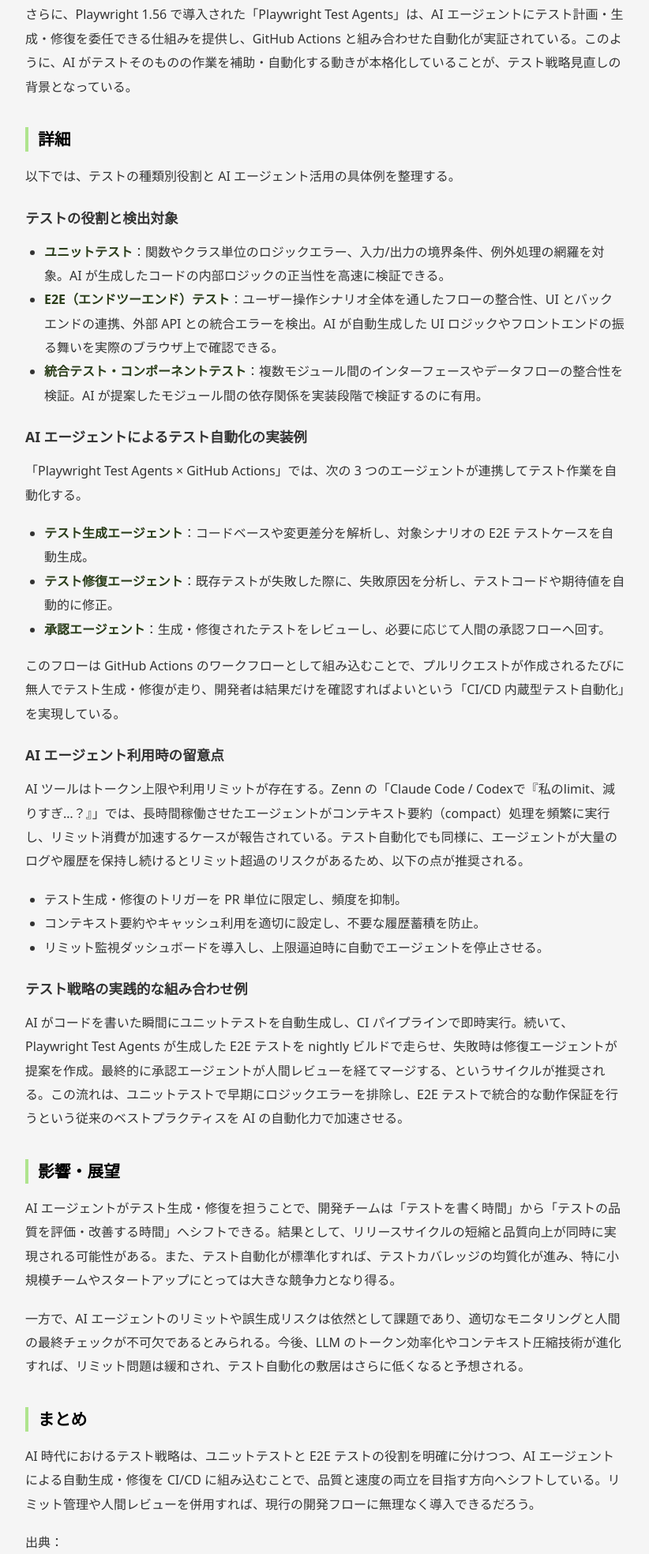
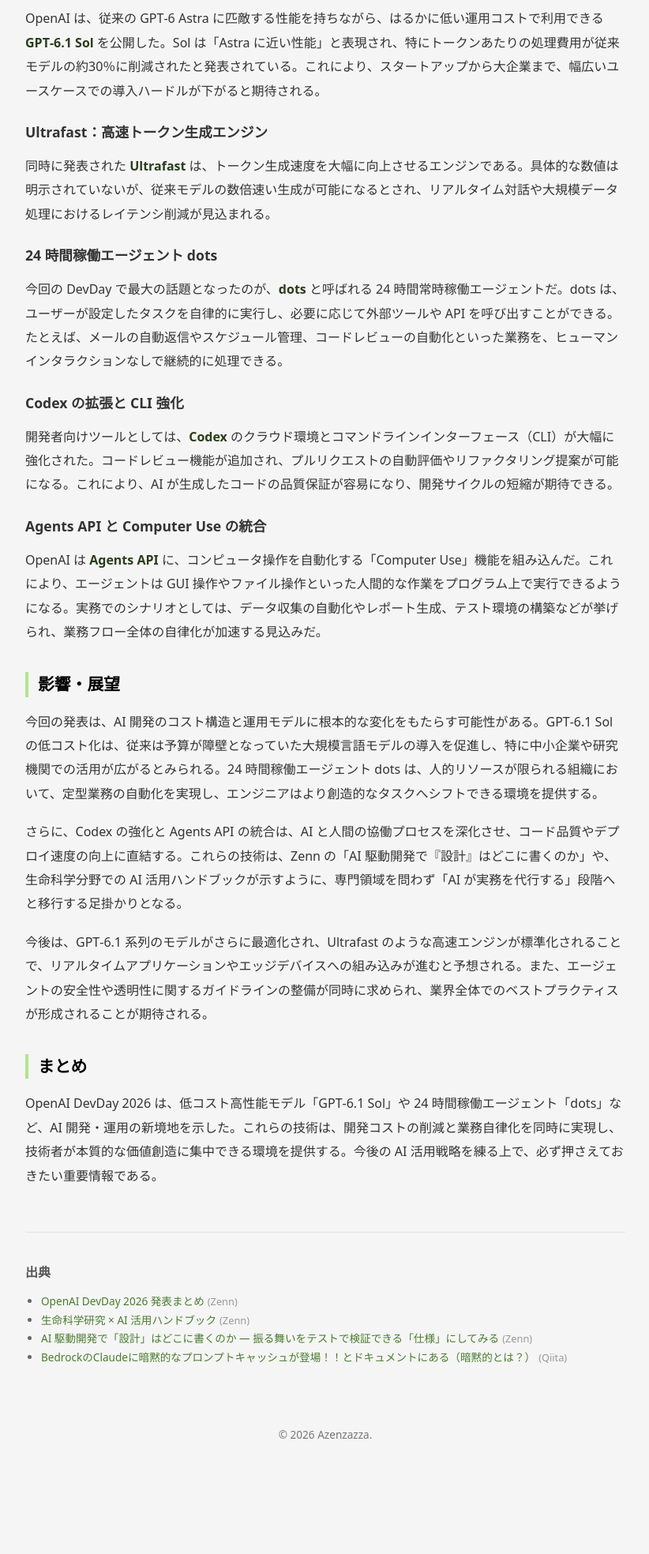
Before and after one commit to Azenzazza/Azenzazza.github.io, a plain HTML site: page news/tech.html in a window 1280 px wide. Shown: the part 832-2800 px from the top of the page at 79% size, without its empty margins (228-1050 px from the left). After the commit the page ends 2674 px from the top, so only its background shows below. Drawn offline with Linux system fonts and the light colour scheme.

Commit message:
Update news 2026-09-30

```diff
--- a/news/tech.html
+++ b/news/tech.html
@@ -5,8 +5,8 @@
   <link rel="stylesheet" href="../main.css">
   <meta charset="UTF-8">
   <meta name="viewport" content="width=device-width, initial-scale=1.0">
-  <title>AIとテストの新戦略 ― 役割と自動化 - Azenzazzaのサイト</title>
-  <meta name="description" content="AIツール普及でテストの役割が再評価され、E2Eとユニットの使い分けや自動生成が重要になっている。">
+  <title>OpenAI DevDay 2026 発表まとめ - Azenzazzaのサイト</title>
+  <meta name="description" content="OpenAI DevDayで登場したGPT‑6.1や24時間稼働エージェントなど、AI開発・運用の新境地が示された点が、AI活用を検討する技術者にとって最重要情報です。">
   <style>
     body {
       margin: 0;
@@ -185,66 +185,44 @@
       <a href="./normal.html">一般</a>
     </div>
 
-    <p class="news-date">2026年09月30日</p>
-    <h1>AIとテストの新戦略 ― 役割と自動化</h1>
+    <p class="news-date">2026年10月01日</p>
+    <h1>OpenAI DevDay 2026 発表まとめ</h1>
 
     <article class="news-body">
 <h2>リード文</h2>
-<p>AI がコード生成やテスト支援まで担う時代、テスト戦略は「どちらが優れているか」ではなく「どの不具合を捕捉できるか」で再評価される必要がある。E2E テストとユニットテストの役割分担に加え、AI エージェントによるテスト自動生成・修復が実装例として注目されている。本稿では、AI と共に開発する際のテストの新たな位置付けと、実務で活かすための具体的手法を整理する。</p>
+<p>サンフランシスコで開催された <strong>OpenAI DevDay 2026</strong> では、次世代言語モデル <strong>GPT‑6.1</strong> の登場や、24時間常時稼働可能なエージェント <strong>dots</strong> の発表など、AI 開発・運用の新たな標準が提示された。AI を本格導入しようとする技術者にとって、必見の情報が凝縮された本イベントのハイライトをまとめる。</p>
 
 <h2>背景</h2>
-<p>近年、ChatGPT や Claude、GitHub Copilot などの大規模言語モデル（LLM）がプログラムコードを自動生成するケースが増えている。開発者は「AI が書いたコードはバグが少ないのでは？」と期待する一方で、実際には AI が生成したロジックでも実行環境や外部サービスとの統合で予期せぬ不具合が生じやすい。</p>
-<p>このような状況下で「これからは E2E テストが最重要」「ユニットテストを厚くすべきだ」という議論が活発になるが、テストの種類はそれぞれ検出できる不具合の範囲が異なる。Zenn の記事「AI開発時代だからこそ、テストの役割を見つめ直す」では、ユニットテストは関数やモジュール単位のロジックエラー、E2E テストはユーザー視点でのフロー全体の破綻を検出すると整理されている。</p>
-<p>さらに、Playwright 1.56 で導入された「Playwright Test Agents」は、AI エージェントにテスト計画・生成・修復を委任できる仕組みを提供し、GitHub Actions と組み合わせた自動化が実証されている。このように、AI がテストそのものの作業を補助・自動化する動きが本格化していることが、テスト戦略見直しの背景となっている。</p>
+<p>近年、生成系 AI の性能向上は指数関数的に進んでおり、開発フローの自動化や業務効率化が急速に進展している。Zenn に掲載された「AI 駆動開発で『設計』はどこに書くのか」や、生命科学分野への AI 活用ハンドブックでも、AI がコード生成や実験データ解析に浸透しつつあることが指摘されている。こうした流れの中で、OpenAI は毎年開催する DevDay を通じて、開発者コミュニティへ最新テクノロジーを直接提供してきた。本年の DevDay は、特に「低コストでハイパフォーマンスを実現するモデル」と「人手を介さずに稼働し続けるエージェント」という二本柱が注目された。</p>
 
 <h2>詳細</h2>
-<p>以下では、テストの種類別役割と AI エージェント活用の具体例を整理する。</p>
+<h3>GPT‑6.1 Sol：低コストで Astra クラスの性能</h3>
+<p>OpenAI は、従来の GPT‑6 Astra に匹敵する性能を持ちながら、はるかに低い運用コストで利用できる <strong>GPT‑6.1 Sol</strong> を公開した。Sol は「Astra に近い性能」と表現され、特にトークンあたりの処理費用が従来モデルの約30％に削減されたと発表されている。これにより、スタートアップから大企業まで、幅広いユースケースでの導入ハードルが下がると期待される。</p>
 
-<h3>テストの役割と検出対象</h3>
-<ul>
-<li><strong>ユニットテスト</strong>：関数やクラス単位のロジックエラー、入力/出力の境界条件、例外処理の網羅を対象。AI が生成したコードの内部ロジックの正当性を高速に検証できる。</li>
-<li><strong>E2E（エンドツーエンド）テスト</strong>：ユーザー操作シナリオ全体を通したフローの整合性、UI とバックエンドの連携、外部 API との統合エラーを検出。AI が自動生成した UI ロジックやフロントエンドの振る舞いを実際のブラウザ上で確認できる。</li>
-<li><strong>統合テスト・コンポーネントテスト</strong>：複数モジュール間のインターフェースやデータフローの整合性を検証。AI が提案したモジュール間の依存関係を実装段階で検証するのに有用。</li>
-</ul>
+<h3>Ultrafast：高速トークン生成エンジン</h3>
+<p>同時に発表された <strong>Ultrafast</strong> は、トークン生成速度を大幅に向上させるエンジンである。具体的な数値は明示されていないが、従来モデルの数倍速い生成が可能になるとされ、リアルタイム対話や大規模データ処理におけるレイテンシ削減が見込まれる。</p>
 
-<h3>AI エージェントによるテスト自動化の実装例</h3>
-<p>「Playwright Test Agents × GitHub Actions」では、次の 3 つのエージェントが連携してテスト作業を自動化する。</p>
-<ul>
-<li><strong>テスト生成エージェント</strong>：コードベースや変更差分を解析し、対象シナリオの E2E テストケースを自動生成。</li>
-<li><strong>テスト修復エージェント</strong>：既存テストが失敗した際に、失敗原因を分析し、テストコードや期待値を自動的に修正。</li>
-<li><strong>承認エージェント</strong>：生成・修復されたテストをレビューし、必要に応じて人間の承認フローへ回す。</li>
-</ul>
-<p>このフローは GitHub Actions のワークフローとして組み込むことで、プルリクエストが作成されるたびに無人でテスト生成・修復が走り、開発者は結果だけを確認すればよいという「CI/CD 内蔵型テスト自動化」を実現している。</p>
+<h3>24 時間稼働エージェント dots</h3>
+<p>今回の DevDay で最大の話題となったのが、<strong>dots</strong> と呼ばれる 24 時間常時稼働エージェントだ。dots は、ユーザーが設定したタスクを自律的に実行し、必要に応じて外部ツールや API を呼び出すことができる。たとえば、メールの自動返信やスケジュール管理、コードレビューの自動化といった業務を、ヒューマンインタラクションなしで継続的に処理できる。</p>
 
-<h3>AI エージェント利用時の留意点</h3>
-<p>AI ツールはトークン上限や利用リミットが存在する。Zenn の「Claude Code / Codexで『私のlimit、減りすぎ…？』」では、長時間稼働させたエージェントがコンテキスト要約（compact）処理を頻繁に実行し、リミット消費が加速するケースが報告されている。テスト自動化でも同様に、エージェントが大量のログや履歴を保持し続けるとリミット超過のリスクがあるため、以下の点が推奨される。</p>
-<ul>
-<li>テスト生成・修復のトリガーを PR 単位に限定し、頻度を抑制。</li>
-<li>コンテキスト要約やキャッシュ利用を適切に設定し、不要な履歴蓄積を防止。</li>
-<li>リミット監視ダッシュボードを導入し、上限逼迫時に自動でエージェントを停止させる。</li>
-</ul>
+<h3>Codex の拡張と CLI 強化</h3>
+<p>開発者向けツールとしては、<strong>Codex</strong> のクラウド環境とコマンドラインインターフェース（CLI）が大幅に強化された。コードレビュー機能が追加され、プルリクエストの自動評価やリファクタリング提案が可能になる。これにより、AI が生成したコードの品質保証が容易になり、開発サイクルの短縮が期待できる。</p>
 
-<h3>テスト戦略の実践的な組み合わせ例</h3>
-<p>AI がコードを書いた瞬間にユニットテストを自動生成し、CI パイプラインで即時実行。続いて、Playwright Test Agents が生成した E2E テストを nightly ビルドで走らせ、失敗時は修復エージェントが提案を作成。最終的に承認エージェントが人間レビューを経てマージする、というサイクルが推奨される。この流れは、ユニットテストで早期にロジックエラーを排除し、E2E テストで統合的な動作保証を行うという従来のベストプラクティスを AI の自動化力で加速させる。</p>
+<h3>Agents API と Computer Use の統合</h3>
+<p>OpenAI は <strong>Agents API</strong> に、コンピュータ操作を自動化する「Computer Use」機能を組み込んだ。これにより、エージェントは GUI 操作やファイル操作といった人間的な作業をプログラム上で実行できるようになる。実務でのシナリオとしては、データ収集の自動化やレポート生成、テスト環境の構築などが挙げられ、業務フロー全体の自律化が加速する見込みだ。</p>
 
 <h2>影響・展望</h2>
-<p>AI エージェントがテスト生成・修復を担うことで、開発チームは「テストを書く時間」から「テストの品質を評価・改善する時間」へシフトできる。結果として、リリースサイクルの短縮と品質向上が同時に実現される可能性がある。また、テスト自動化が標準化すれば、テストカバレッジの均質化が進み、特に小規模チームやスタートアップにとっては大きな競争力となり得る。</p>
-<p>一方で、AI エージェントのリミットや誤生成リスクは依然として課題であり、適切なモニタリングと人間の最終チェックが不可欠であるとみられる。今後、LLM のトークン効率化やコンテキスト圧縮技術が進化すれば、リミット問題は緩和され、テスト自動化の敷居はさらに低くなると予想される。</p>
+<p>今回の発表は、AI 開発のコスト構造と運用モデルに根本的な変化をもたらす可能性がある。GPT‑6.1 Sol の低コスト化は、従来は予算が障壁となっていた大規模言語モデルの導入を促進し、特に中小企業や研究機関での活用が広がるとみられる。24 時間稼働エージェント dots は、人的リソースが限られる組織において、定型業務の自動化を実現し、エンジニアはより創造的なタスクへシフトできる環境を提供する。</p>
+<p>さらに、Codex の強化と Agents API の統合は、AI と人間の協働プロセスを深化させ、コード品質やデプロイ速度の向上に直結する。これらの技術は、Zenn の「AI 駆動開発で『設計』はどこに書くのか」や、生命科学分野での AI 活用ハンドブックが示すように、専門領域を問わず「AI が実務を代行する」段階へと移行する足掛かりとなる。</p>
+<p>今後は、GPT‑6.1 系列のモデルがさらに最適化され、Ultrafast のような高速エンジンが標準化されることで、リアルタイムアプリケーションやエッジデバイスへの組み込みが進むと予想される。また、エージェントの安全性や透明性に関するガイドラインの整備が同時に求められ、業界全体でのベストプラクティスが形成されることが期待される。</p>
 
 <h2>まとめ</h2>
-<p>AI 時代におけるテスト戦略は、ユニットテストと E2E テストの役割を明確に分けつつ、AI エージェントによる自動生成・修復を CI/CD に組み込むことで、品質と速度の両立を目指す方向へシフトしている。リミット管理や人間レビューを併用すれば、現行の開発フローに無理なく導入できるだろう。</p>
-
-<p>出典：</p>
-<ul>
-<li>AI開発時代だからこそ、テストの役割を見つめ直す（Zenn）</li>
-<li>Playwright Test Agents × GitHub Actions：E2E テスト生成・修復の自動化（Zenn）</li>
-<li>Claude Code / Codexで「私のlimit、減りすぎ…？」と思ったときに見る記事（Zenn）</li>
-</ul>
+<p>OpenAI DevDay 2026 は、低コスト高性能モデル「GPT‑6.1 Sol」や 24 時間稼働エージェント「dots」など、AI 開発・運用の新境地を示した。これらの技術は、開発コストの削減と業務自律化を同時に実現し、技術者が本質的な価値創造に集中できる環境を提供する。今後の AI 活用戦略を練る上で、必ず押さえておきたい重要情報である。</p>
     </article>
 
     <section class="news-sources">
       <h2>出典</h2>
-      <ul><li><a href="https://zenn.dev/ababup1192/articles/77b844dcfc1529" target="_blank" rel="noopener">AI開発時代だからこそ、テストの役割を見つめ直す</a><span class="src-name">(Zenn)</span></li><li><a href="https://zenn.dev/sun_asterisk/articles/e9b50f09839def" target="_blank" rel="noopener">Playwright Test Agents × GitHub Actions：E2E テスト生成・修復の自動化</a><span class="src-name">(Zenn)</span></li><li><a href="https://zenn.dev/tokium_dev/articles/ai-agent-usage-limit-long-sessions" target="_blank" rel="noopener">Claude Code / Codexで「私のlimit、減りすぎ…？」と思ったときに見る記事</a><span class="src-name">(Zenn)</span></li></ul>
+      <ul><li><a href="https://zenn.dev/schroneko/articles/openai-devday-2026" target="_blank" rel="noopener">OpenAI DevDay 2026 発表まとめ</a><span class="src-name">(Zenn)</span></li><li><a href="https://zenn.dev/labcode/books/c4f81b6a2d9e37" target="_blank" rel="noopener">生命科学研究 × AI 活用ハンドブック</a><span class="src-name">(Zenn)</span></li><li><a href="https://zenn.dev/softbank/articles/6f98cf7c4ebfd3" target="_blank" rel="noopener">AI 駆動開発で「設計」はどこに書くのか ― 振る舞いをテストで検証できる「仕様」にしてみる</a><span class="src-name">(Zenn)</span></li><li><a href="https://qiita.com/moritalous/items/1b6a05842724fc1fff66?utm_campaign=popular_items&utm_medium=feed&utm_source=popular_items" target="_blank" rel="noopener">BedrockのClaudeに暗黙的なプロンプトキャッシュが登場！！とドキュメントにある（暗黙的とは？）</a><span class="src-name">(Qiita)</span></li></ul>
     </section>
   </main>
 
```
Also changed, not shown: news/normal.html (+16 -25 lines).
